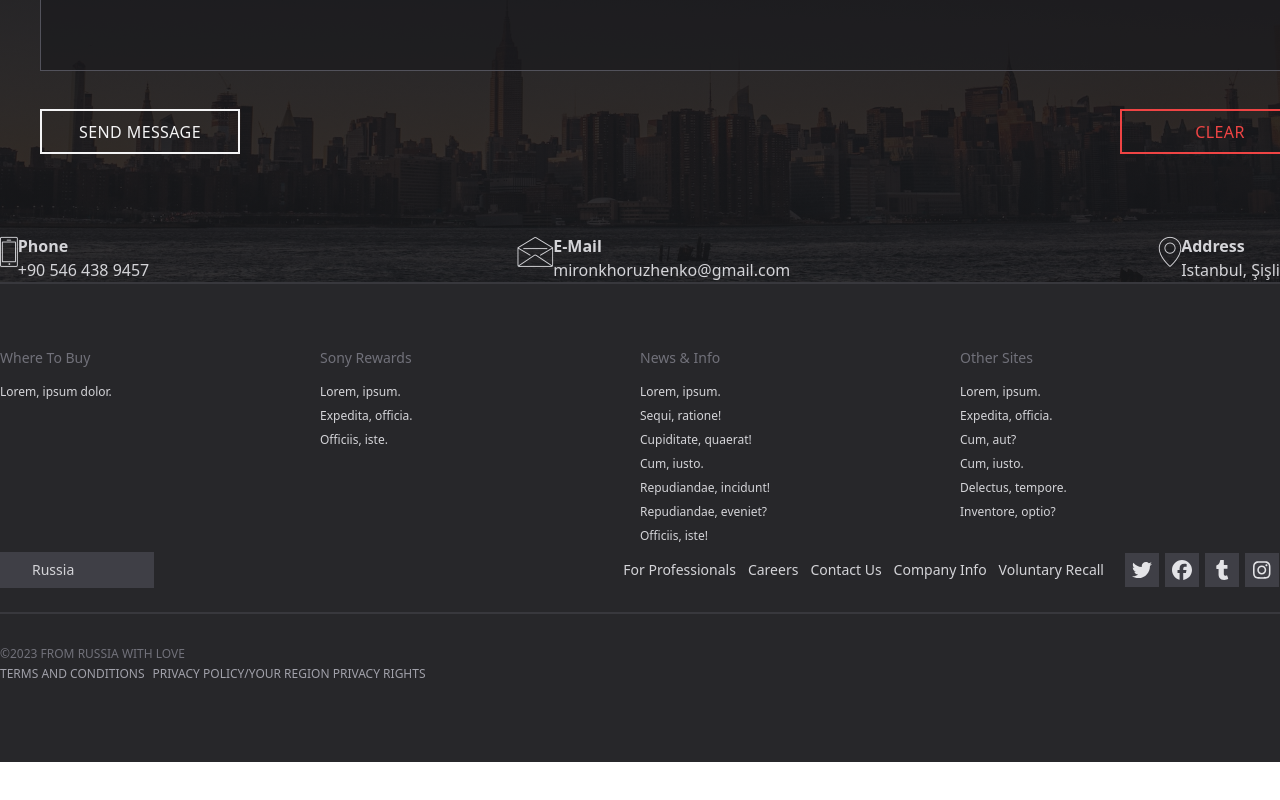
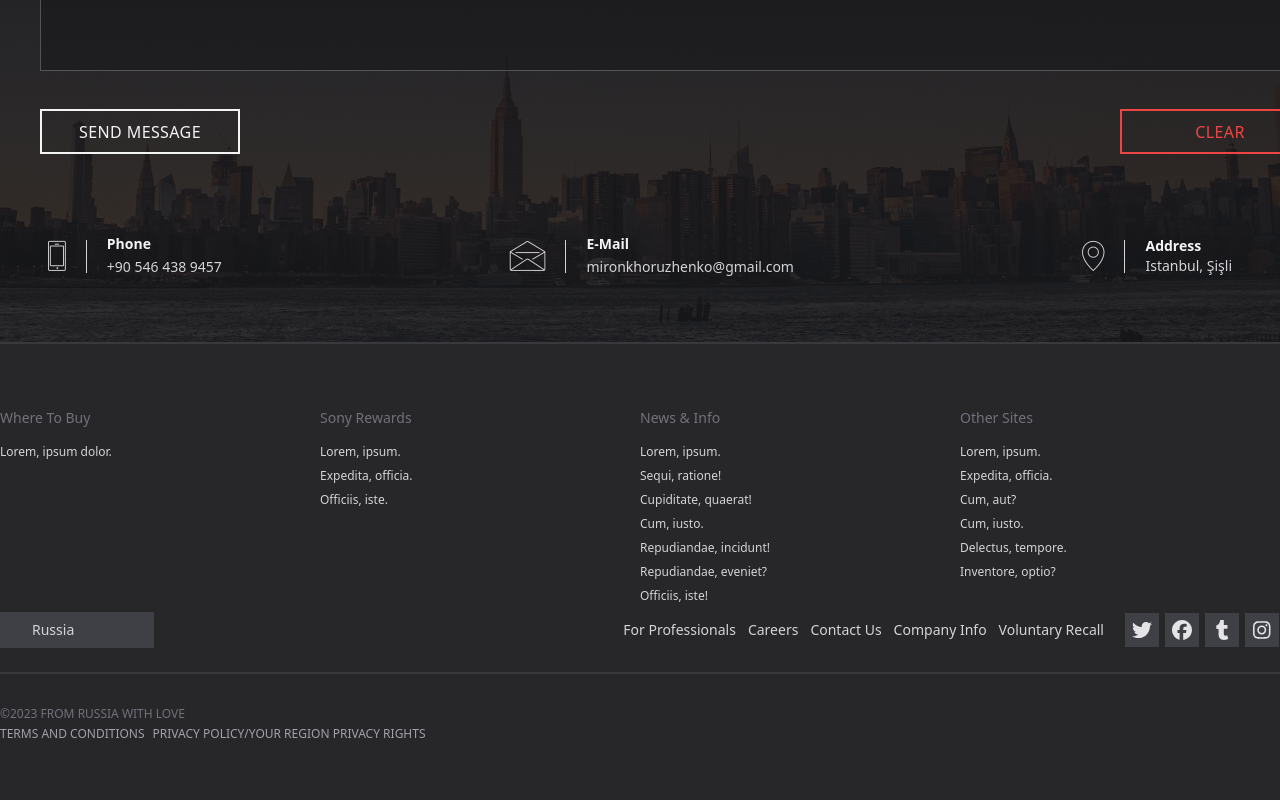
Before and after one commit to miron-khoruzhenko/vite-portfolio, a React (Vite) app: page / in a window 1280 px wide. Shown: the part 3094-3894 px from the top of the page. Before the commit the page ends 3856 px from the top, so only its background shows below. Built offline with nearby package versions, Linux system fonts and the light colour scheme.

Commit message:
Небольшие изменеия в contactus

```diff
--- a/src/components/common/8-contact-form/ContactUs.tsx
+++ b/src/components/common/8-contact-form/ContactUs.tsx
@@ -1,10 +1,10 @@
 import React from 'react'
 import global_styles from '../../../assets/styles/global_styles'
 
-import { FontAwesomeIcon } from '@fortawesome/react-fontawesome'
-import { IconDefinition } from '@fortawesome/fontawesome-svg-core';
-import { faMobileScreenButton, faLocationDot } from '@fortawesome/free-solid-svg-icons';
-import { faEnvelope } from '@fortawesome/free-regular-svg-icons';
+// import { FontAwesomeIcon } from '@fortawesome/react-fontawesome'
+// import { IconDefinition } from '@fortawesome/fontawesome-svg-core';
+// import { faMobileScreenButton, faLocationDot } from '@fortawesome/free-solid-svg-icons';
+// import { faEnvelope } from '@fortawesome/free-regular-svg-icons';
 
 import { Button } from '../../features/Button'
 
@@ -17,10 +17,10 @@ const ContactUs = () => {
 		contactUs : 'flex flex-col justify-center ',
 		form : 'flex flex-col justify-center items-start gap-8 mx-10 py-20 w-full transition-colors container ',
 		background : 'dark:bg-zinc-800 bg-cityMd lg:bg-cityLg dark:bg-darkcityMd lg:dark:bg-darkcityLg bg-bottom bg-cover bg-no-repeat bg-fixed',
-		heading : 'text-2xl font-bold text-zinc-200 mx-auto mb-7 ',
+		heading : 'text-2xl font-bold dark:text-zinc-100 mx-auto mb-7 ',
 		label : 'w-full ',
 		inputContainer : 'flex flex-col md:flex-row gap-8 w-full',
-		inputFields : 'w-full px-4 py-3 bg-white/60 dark:bg-zinc-900/60 border dark:border-zinc-600 dark:text-zinc-200 focus:outline-none ',
+		inputFields : 'w-full px-4 py-3 bg-white/60 dark:bg-zinc-900/60 border border-zinc-400 dark:border-zinc-600 dark:text-zinc-200 focus:outline-none ',
 		input : '',
 		textarea : 'resize-none h-36 ',
 		btnContainer : 'w-full flex justify-between',
@@ -96,15 +96,25 @@ type InfoItemProps = {
 }
 
 const InfoItem = (props : InfoItemProps) => {
+	const styles = {
+		infoItem : "flex justify-center items-center gap-5 px-12 mb-16",
+		icon : props.icon + " icon + text-3xl  ",
+		conc : "h-3/4 w-px bg-zinc-300",
+		title : "capitalize font-bold text-sm text-zinc-100 ",
+		text : "text-sm font-light ",
+	}
+
 	return(
-		<div className="flex ">
+		<div className={styles.infoItem}>
 			{/* <FontAwesomeIcon icon={props.icon} className='text-3xl'/> */}
-			<i className={props.icon + " icon + text-3xl "}></i>
+			<i className={styles.icon}></i>
+			<div className={styles.conc}></div>
+
 			<div className="">
-				<h5 className="capitalize font-bold ">{props.title}</h5>
+				<h5 className={styles.title}>{props.title}</h5>
 				{ props.href ?
-					<a href={props.href} className="">{props.text}</a> :
-					<p className="">{props.text}</p>
+					<a href={props.href} className={styles.text}>{props.text}</a> :
+					<p className={styles.text}>{props.text}</p>
 				}
 			</div>
 		</div>
--- a/src/components/features/Button.tsx
+++ b/src/components/features/Button.tsx
@@ -3,7 +3,7 @@ import React from 'react'
 type ButtonProps = {
     children : string,
     className : string,
-    btnStyle? : 'red' | 'white' | 'green',
+    btnStyle? : 'red' | 'white' | 'green' | 'black',
     type : "button" | "submit" | "reset" | undefined,
 }
 
@@ -22,7 +22,8 @@ export const Button = (props : ButtonProps) => {
 
         case 'white':
         default:
-            styleBtn = 'border-zinc-100 text-zinc-100 before:bg-zinc-100 after:bg-zinc-100 hover:text-zinc-900 '
+            styleBtn = 'border-zinc-900 text-zinc-900 before:bg-zinc-900 after:bg-zinc-900 hover:text-zinc-100 '
+            styleBtn += 'dark:border-zinc-100 dark:text-zinc-100 dark:before:bg-zinc-100 dark:after:bg-zinc-100 dark:hover:text-zinc-900 '
             break
     }
 
--- a/tailwind.config.js
+++ b/tailwind.config.js
@@ -9,11 +9,12 @@ export default {
     extend: {
       backgroundImage : {
         // card1 : 'url("./src/assets/imgs/1-meeting.jpg")',
-        abstract : 'linear-gradient(180deg, rgba(24, 24, 27, .95) 0%, rgba(24, 24, 27, .95) 100%), url("./src/assets/imgs/contact-us/abstract.jpg")',
+
+
         darkcityMd  : 'linear-gradient(180deg, rgba(24, 24, 27, 1) 0%, rgba(24, 24, 27, .85) 100%), url("./src/assets/imgs/contact-us/city-md.jpg")',
         darkcityLg  : 'linear-gradient(180deg, rgba(24, 24, 27, 1) 20%, rgba(24, 24, 27, .85) 100%), url("./src/assets/imgs/contact-us/city-lg.jpg")',
-        cityMd      : 'url("./src/assets/imgs9contact-us/city-md.jpg")',
-        cityLg      : 'url("./src/assets/imgs/contact-us/city-lg.jpg")',
+        cityMd      : 'linear-gradient(180deg, rgba(255, 255, 255, .80) 10%, rgba(244, 244, 245, .80) 100%), url("./src/assets/imgs9contact-us/city-md.jpg")',
+        cityLg      : 'linear-gradient(180deg, rgba(255, 255, 255, .80) 10%, rgba(244, 244, 245, .80) 100%), url("./src/assets/imgs/contact-us/city-lg.jpg")',
         upDownDark  : 'linear-gradient(180deg, rgba(0,0,0,0) 0%, rgba(0,0,0,1) 100%)',
       },
       animation : {
```
